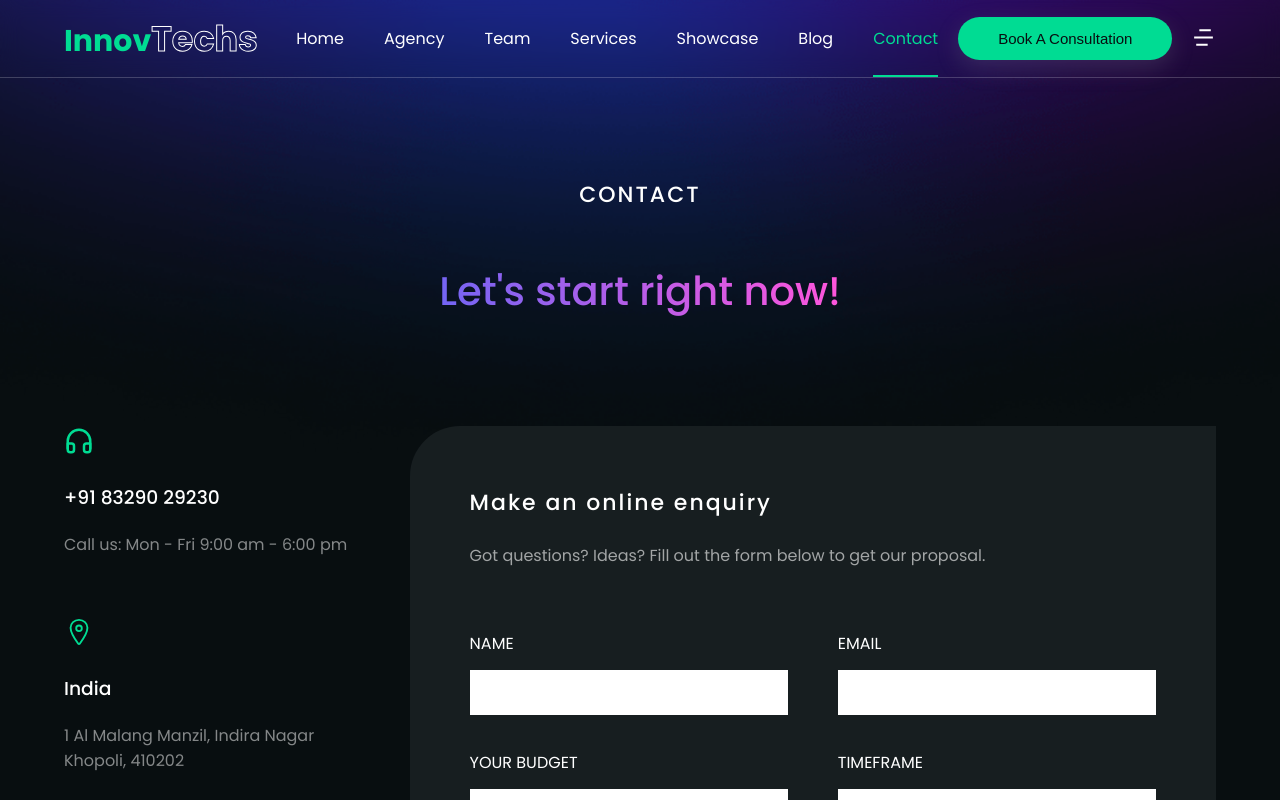
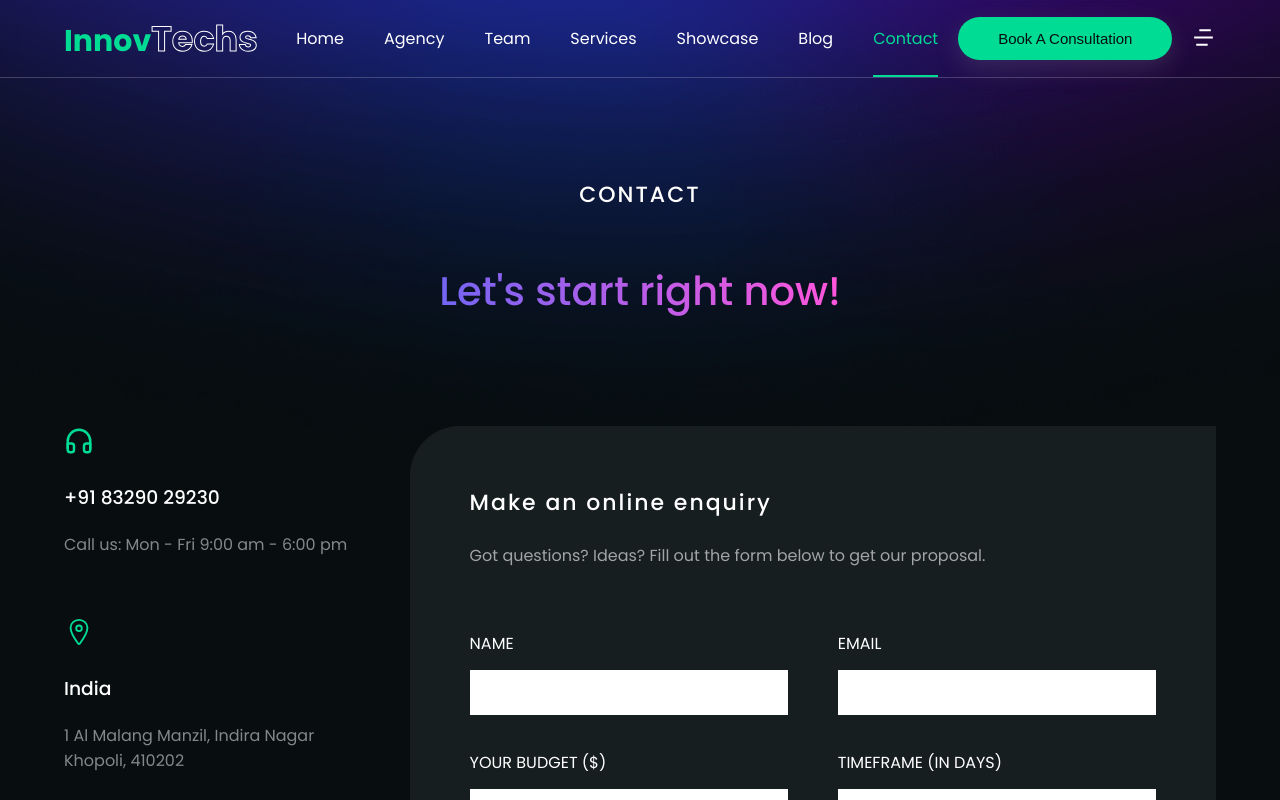
Before and after one commit to Huzaif02/InnovTechs, a Next.js app: page /contact in a window 1280 px wide. Shown: the top 800 px of the page. Built offline with nearby package versions, Linux system fonts and the light colour scheme; no server answers.

Commit message:
Updated Contact form

```diff
--- a/sections/Contact.js
+++ b/sections/Contact.js
@@ -135,7 +135,7 @@ const Contact = () => {
               </div>
               <div className='grid-2'>
                 <div className='inputs'>
-                  <span>your budget</span>
+                  <span>your budget ($)</span>
                   <input
                     type='text'
                     name="user_budget"
@@ -144,7 +144,7 @@ const Contact = () => {
                   />
                 </div>
                 <div className='inputs'>
-                  <span>timeframe</span>
+                  <span>timeframe (in days)</span>
                   <input
                     type='text'
                     name="timeframe"
```
